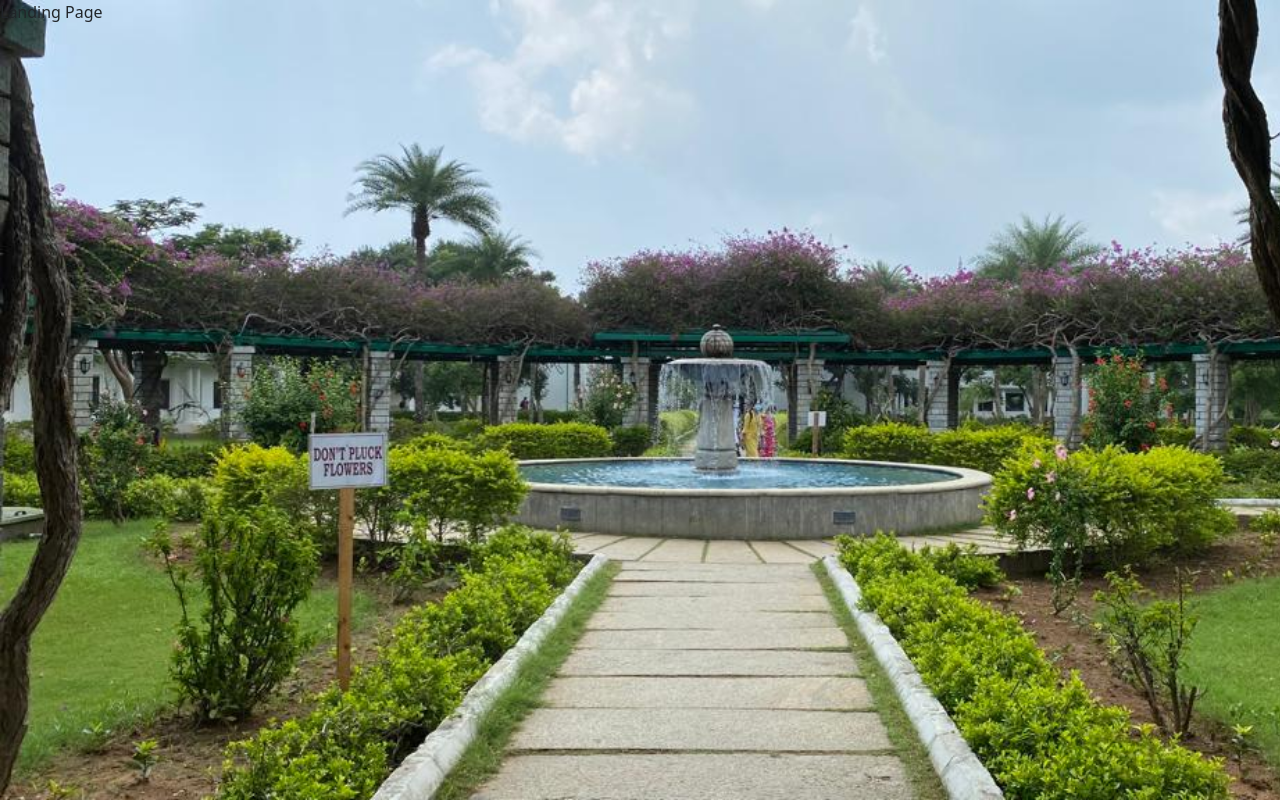
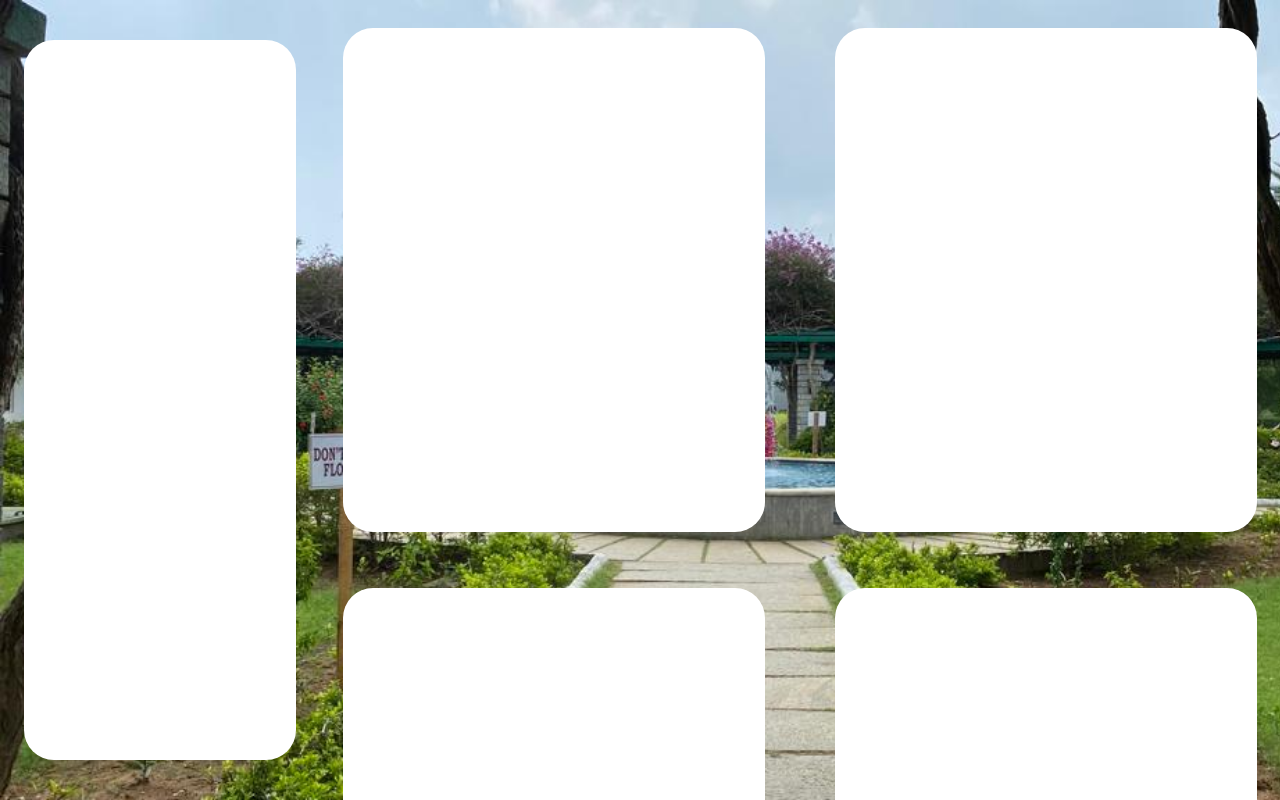
Before and after one commit to Mentor-Application/mentorClient, a Next.js app: page /landing in a window 1280 px wide. Built offline with nearby package versions, Linux system fonts and the light colour scheme.

Commit message:
landing layout done

```diff
--- a/components/Logo.tsx
+++ b/components/Logo.tsx
@@ -10,7 +10,7 @@ export const Logo = () => {
       </div>
       <div className="d-flex justify-content-center">
         <h4 style={{ fontWeight: "bold", marginTop: "15px" }}>
-          Online Mentor record
+          Online Mentor Record
         </h4>
       </div>
     </div>
--- a/pages/landing.tsx
+++ b/pages/landing.tsx
@@ -1,8 +1,66 @@
 import React from "react";
-import { User } from "../interfaces";
+import classes from "../styles/studentMainPage.module.css";
 
 export const landing = () => {
-  return <div>Landing Page</div>;
+  return (
+    <div
+      style={{ width: "100vw", height: "100vh" }}
+      className="d-flex flex-row"
+    >
+      <div
+        style={{ height: "100vh" }}
+        className="d-flex justify-content-center align-items-center col-lg-3 col-xl-3 col-md-4"
+      >
+        <div className={classes.navbar}></div>
+      </div>
+      <div className="d-flex col-lg-9 col-xl-9">
+        <div
+          style={{
+            width: "100vw",
+            overflowY: "scroll",
+          }}
+          className="row"
+        >
+          <div
+            style={{ height: "70%" }}
+            className="d-flex justify-content-center align-items-center col-lg-6 col-md-8"
+          >
+            <div className={classes.forms}></div>
+          </div>
+          <div
+            style={{ height: "70%" }}
+            className="d-flex justify-content-center align-items-center col-lg-6 col-md-8"
+          >
+            <div className={classes.forms}></div>
+          </div>
+          <div
+            style={{ height: "70%" }}
+            className="d-flex justify-content-center align-items-center col-lg-6 col-md-8"
+          >
+            <div className={classes.forms}></div>
+          </div>
+          <div
+            style={{ height: "70%" }}
+            className="d-flex justify-content-center align-items-center col-lg-6 col-md-8"
+          >
+            <div className={classes.forms}></div>
+          </div>
+          <div
+            style={{ height: "70%" }}
+            className="d-flex justify-content-center align-items-center col-lg-6 col-md-8"
+          >
+            <div className={classes.forms}></div>
+          </div>
+          <div
+            style={{ height: "70%" }}
+            className="d-flex justify-content-center align-items-center col-lg-6 col-md-8"
+          >
+            <div className={classes.forms}></div>
+          </div>
+        </div>
+      </div>
+    </div>
+  );
 };
 
 export default landing;
--- a/styles/base.global.css
+++ b/styles/base.global.css
@@ -16,9 +16,10 @@ div#__next > div {
   -moz-background-size: cover;
   -o-background-size: cover;
   background-size: cover;
+  overflow: hidden;
 }
 
 @font-face {
-  font-family: 'Work Sans', sans-serif;;
-  src: url('https://fonts.googleapis.com/css2?family=Work+Sans:wght@300&display=swap');
+  font-family: "Work Sans", sans-serif;
+  src: url("https://fonts.googleapis.com/css2?family=Work+Sans:wght@300&display=swap");
 }
--- a/styles/login.module.css
+++ b/styles/login.module.css
@@ -7,16 +7,13 @@
 
   margin-bottom: 5%;
   background: #ffffff;
-  border-radius: 25px;
+  /* border-radius: 25px; */
   border: 2px solid black;
   padding: 20px;
   /*border: 1px solid #808080;*/
   box-sizing: border-box;
   /* box-shadow: 0px 4px 4px rgba(0, 0, 0, 0.25); */
 }
-
-
-
 
 .login {
   background: #0166b2;
--- /dev/null
+++ b/styles/studentMainPage.module.css
@@ -0,0 +1,23 @@
+.navbar {
+  background: #ffffff;
+  height: 90%;
+  border-radius: 30px;
+  width: 85%;
+}
+
+.forms {
+  height: 90%;
+  background: #ffffff;
+  width: 90%;
+  border-radius: 30px;
+}
+
+.scrollbar-hidden::-webkit-scrollbar {
+  display: none;
+}
+
+/* Hide scrollbar for IE, Edge add Firefox */
+.scrollbar-hidden {
+  -ms-overflow-style: none;
+  scrollbar-width: none; /* Firefox */
+}
```
Also changed, not shown: pages/login.tsx (+6 -6 lines).
